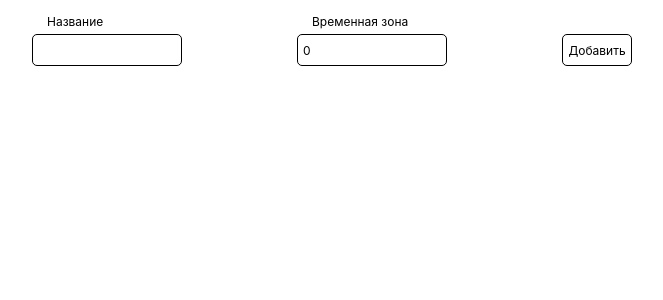
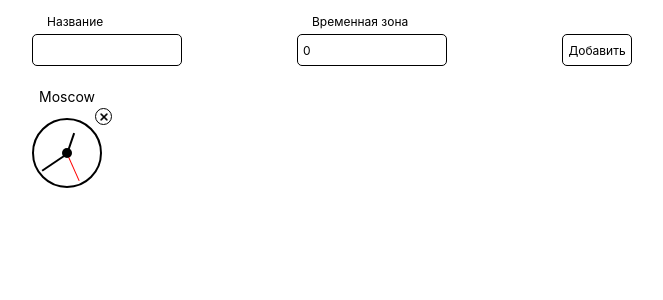
Before and after one commit to GKovalchuk/lifecycleWatches, a React (Create React App) app: page / in a window 1280 px wide. Shown: the top 300 px of the page, without its empty margins (308-971 px from the left). Built offline with nearby package versions, Linux system fonts and the light colour scheme.

Commit message:
watches and add form are working

```diff
--- a/package.json
+++ b/package.json
@@ -6,6 +6,7 @@
     "@testing-library/jest-dom": "^5.16.5",
     "@testing-library/react": "^13.4.0",
     "@testing-library/user-event": "^13.5.0",
+    "nanoid": "^4.0.0",
     "react": "^18.2.0",
     "react-dom": "^18.2.0",
     "react-scripts": "5.0.1",
--- a/src/App.css
+++ b/src/App.css
@@ -41,4 +41,5 @@ input, form, button {
 	margin: auto;
 
   	text-align: center;
+	word-wrap: break-word;
 }
--- a/src/App.js
+++ b/src/App.js
@@ -1,12 +1,23 @@
 import './App.css';
+import { useState } from 'react';
 import AddWatchForm from './components/AddWatchForm';
 import Watches from './components/Watches';
 
 function App() {
+	const [watches, setWatches] = useState([{
+		city: "Moscow",
+		timeZone: 3,
+	}]);
+
+	function addWatch(newWatch) {
+		setWatches(prevState => ([...prevState, newWatch]))
+	}
+
+
 	return (
 		<div className="App">
-			<AddWatchForm />
-			<Watches />
+			<AddWatchForm addWatch={addWatch} />
+			<Watches watches={watches} />
 		</div>
 	);
 }
--- /dev/null
+++ b/src/assets/css/Watches.css
@@ -0,0 +1,120 @@
+.block_of_watches {
+	display: flex;
+	flex-wrap: wrap;
+
+	width: 100%;
+	height: fit-content;
+}
+.watch_item {
+	width: 8rem;
+	height: 12rem;
+}
+.city_name {
+	line-height: 1.4rem;
+	font-size: 1.4rem;
+	margin-right: 1rem;
+}
+.watch_wrapper {
+	position: absolute;
+	width: 8rem;
+}
+.bezel {
+	position: relative;
+
+	width: 7rem;
+	height: 7rem;
+
+	border: 0.2rem black solid;
+	border-radius: 50%;
+}
+
+.hour_hand {
+	position: absolute;
+	content: ' ';
+	top: 50%;
+	left: 50%;
+
+	width: 2.2rem;
+	height: 0.2rem;
+
+	background-color: #000;
+
+	transform: rotate(0deg);
+	transform-origin: left;
+
+	transition: transform .5s linear;
+}
+
+.minute_hand {
+	position: absolute;
+	content: ' ';
+	top: 50%;
+	left: 50%;
+
+	width: 3rem;
+	height: 0.2rem;
+
+	background-color: #000;
+
+	transform: rotate(0deg);
+	transform-origin: left;
+
+	transition: transform .5s linear;
+}
+
+.second_hand {
+	position: absolute;
+	content: ' ';
+	top: 50%;
+	left: 50%;
+
+	width: 3rem;
+	height: 0.1rem;
+
+	background-color: rgb(255, 0, 0);
+
+	transform: rotate(0deg);
+	transform-origin: left;
+
+	/* transition: transform .5s linear; */
+}
+
+.central_circle {
+	position: absolute;
+	content: ' ';
+	top: 50%;
+	left: 50%;
+
+	width: 1rem;
+	height: 1rem;
+	transform: translateY(-50%) translateX(-50%);
+
+
+	border-radius: 50%;
+
+	background-color: #000;
+}
+
+.remove_watch {
+	position: absolute;
+	top: -1rem;
+	right: 0rem;
+
+	width: 1.7rem;
+	height: 1.7rem;
+
+	padding: 0;
+
+	border-radius: 50%;
+}
+
+.remove_watch img {
+	position: absolute;
+	top: 50%;
+	left: 50%;
+
+	transform: translate(-50%, -50%);
+
+	width: 1.2rem;
+	height: 1.2rem;
+}
--- a/src/components/AddWatchForm.js
+++ b/src/components/AddWatchForm.js
@@ -1,17 +1,27 @@
 import '../assets/css/AddWatchForm.css'
 import React, { useState } from 'react';
 
-function AddWatchForm() {
+function AddWatchForm(props) {
+	const addWatch = props.addWatch;
 	const [form, setForm] = useState({
 		city: '',
 		timeZone: 0
 	});
 
-	function handleChange() {
-
+	const handleChange = (evt) => {
+		const { name, value } = evt.target;
+		setForm(prevForm => ({ ...prevForm, [name]: value }));
 	}
-	function handleSubmit() {
-
+	const handleSubmit = (evt) => {
+		evt.preventDefault();
+		addWatch({
+			city: form.city,
+			timeZone: form.timeZone
+		})
+		setForm({
+			city: '',
+			timeZone: 0
+		});
 	}
 
 	return (
@@ -22,7 +32,7 @@ function AddWatchForm() {
 			</div>
 			<div className="wrapperInput">
 				<label htmlFor="">Временная зона</label>
-				<input type="number" name='timeZone' id="timeZone" value={form.timeZone} onChange={handleChange} />
+				<input type="number" min="-12" max="12" step="1" name='timeZone' id="timeZone" value={form.timeZone} onChange={handleChange} />
 			</div>
 			<button type='submit'>Добавить</button>
 		</form>
--- /dev/null
+++ b/src/components/Watch.js
@@ -0,0 +1,81 @@
+import { useEffect, useState } from 'react';
+
+function Watch(props) {
+	const city = props.city;
+	const timeZone = props.timeZone;
+	const watchId = props.watchId;
+	const [time, setTime] = useState({
+		seconds: 0,
+		minutes: 0,
+		hours: 0
+	});
+	const [updated, setUpdated] = useState();
+	let timeout; //первоначальное состояние до получения данных с сервера
+
+	const fetchApi = (/* url */) => {
+		const currentDate = new Date();
+
+		const seconds = currentDate.getSeconds();
+		const minutes = currentDate.getMinutes();
+		const hours = currentDate.getUTCHours() + timeZone;
+
+		return window.Promise.resolve({
+			seconds: Math.floor(seconds * 6 - 90),
+			minutes: Math.floor(minutes * 6 - 90 + Math.floor(seconds / 10)),
+			hours: Math.floor((hours * 30 - 90) + Math.floor(minutes / 2)),
+			currentDate: currentDate
+		});
+	}  // имитация передачи данных с сервера
+
+	const loadData = () => {
+		setTimeout(() => {
+			fetchApi()
+				.then(data => {
+					const watch = document.getElementById(`${watchId}`);
+					setTime({
+						seconds: data.seconds,
+						minutes: data.minutes,
+						hours: data.hours
+					})
+					draw(time, watch)
+					setUpdated(data.currentDate)
+				})
+		}, 1000);
+	} // запрашиваем данные с сервера и вызываем изменение компонента
+
+	useEffect(() => {
+		loadData();
+	}, []); //component did mount
+
+	useEffect(() => {
+		timeout = setTimeout(loadData, 1000)
+	}, [updated]);  //component did update
+
+
+	function draw(time, watch) {
+		watch.querySelector('.second_hand').style.transform = `rotate(${time.seconds}deg)`;
+		watch.querySelector('.minute_hand').style.transform = `rotate(${time.minutes}deg)`;
+		watch.querySelector('.hour_hand').style.transform = `rotate(${time.hours}deg)`;
+	} // функция, рисующая изменения
+
+
+
+	return (
+		<div className='watch_item' >
+			<p className='city_name'>{city}</p>
+			<div className='watch_wrapper'>
+				<button type='remove' className='remove_watch'>
+					<img src="../assets/close_button.png" alt="X" />
+				</button>
+				<div className='bezel' id={watchId}>
+					<span className='second_hand'></span>
+					<span className='minute_hand'></span>
+					<span className='hour_hand'></span>
+					<span className='central_circle'></span>
+				</div>
+			</div>
+		</div>
+	)
+}
+
+export default Watch;
--- a/src/components/Watches.js
+++ b/src/components/Watches.js
@@ -1,5 +1,15 @@
-function Watches() {
+import Watch from './Watch';
+import { nanoid } from 'nanoid';
+import '../assets/css/Watches.css'
 
+function Watches(props) {
+	const arrOfWatches = props.watches;
+
+	return (
+		<div className='block_of_watches'>
+			{arrOfWatches.map(watchItem => <Watch key={nanoid()} watchId={nanoid()} city={watchItem.city} timeZone={watchItem.timeZone} />)}
+		</div>
+	)
 }
 
 export default Watches;
```
Also changed, not shown: public/assets/close_button.png (added), 1 other file (tests, documents, lock files or other folders).
